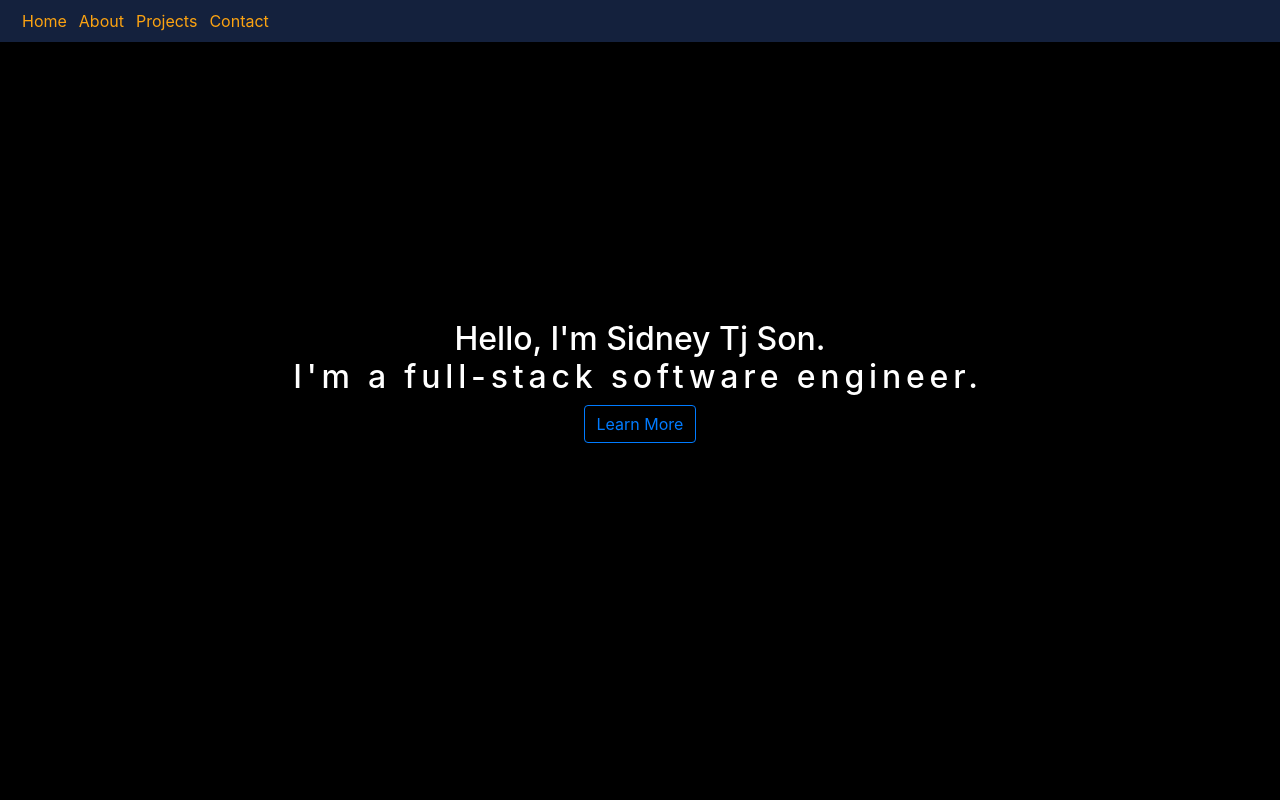
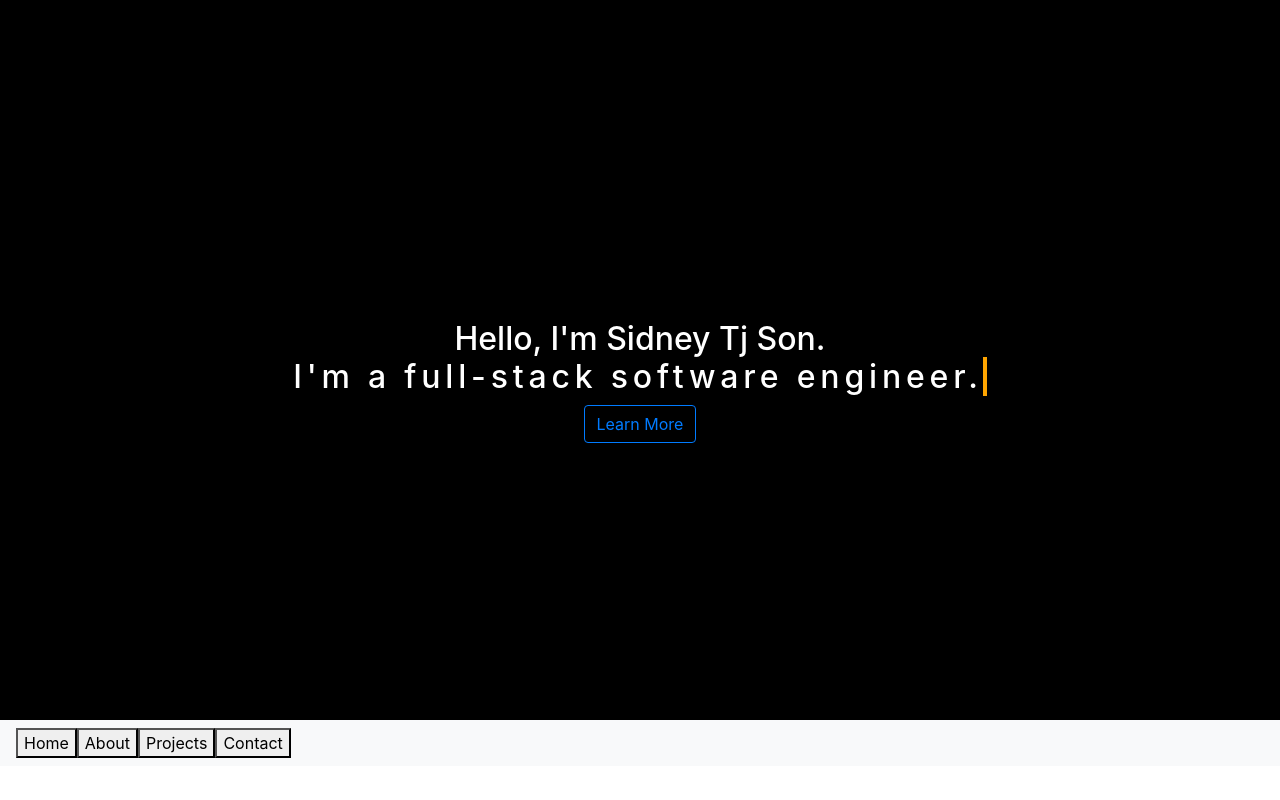
Before and after one commit to sondr0p/Portfolio, a React (Create React App) app in the folder portfolio/: page / in a window 1280 px wide. Shown: the top 800 px of the page. Built offline with nearby package versions, Linux system fonts and the light colour scheme.

Commit message:
Fixed collapse navbar

```diff
--- a/portfolio/src/components/layout/Home.js
+++ b/portfolio/src/components/layout/Home.js
@@ -43,7 +43,7 @@ export default class Home extends Component {
     render() {
         const { changeSelection } = this.props;
         return (
-            <div className="home-heading">
+            <div className="home-heading" id="home">
                 <div className="container">
                     <div className="home-content">
                         <div className="row">
--- a/portfolio/src/components/layout/Nav.js
+++ b/portfolio/src/components/layout/Nav.js
@@ -1,18 +1,61 @@
-import React from 'react';
+import React, { Component } from 'react';
 
-const Nav = props => {
-    const { changeSelection } = props;
-    return (
-        <div className="container">
-            <nav className="navbar navbar-expand-lg fixed-top navbar-custom">
-                <div className="collapse navbar-collapse">
-                    <button type="button" className="nav-button-custom" onClick={() => changeSelection(0)}>Home</button>
-                    <button type="button" className="nav-button-custom" onClick={() => changeSelection(1)}>About</button>
-                    <button type="button" className="nav-button-custom" onClick={() => changeSelection(2)}>Projects</button>
-                    <button type="button" className="nav-button-custom" onClick={() => changeSelection(3)}>Contact</button>
-                </div>
-            </nav>
-        </div>
-    )
+export default class Nav extends Component {
+    constructor(props) {
+        super(props);
+        this.state = {
+            menu: false
+        };
+        this.toggleMenu = this.toggleMenu.bind(this);
+    }
+
+    toggleMenu() {
+        this.setState({ menu: !this.state.menu })
+    }
+    // When the user scrolls the page, execute myFunction
+    componentDidMount() {
+        window.addEventListener('scroll', this.handleScroll);
+    }
+
+    handleScroll() {
+        // When the user scrolls the page, execute myFunction
+        window.onscroll = function () { myFunction() };
+
+        // Get the header
+        var header = document.getElementById("home");
+        var nav = document.getElementById("nav-bar");
+
+        // Get the offset position of the navbar
+        //var sticky = header.offsetTop;
+
+        // Add the sticky class to the header when you reach its scroll position. Remove "sticky" when you leave the scroll position
+        function myFunction() {
+            if (window.pageYOffset > header.clientHeight) {
+                nav.classList.add("sticky");
+            } else {
+                nav.classList.remove("sticky");
+            }
+        }
+    }
+    render() {
+        const { changeSelection } = this.props;
+        const show = (this.state.menu) ? "show" : "";
+        return (
+            <div id="nav-bar">
+                <nav className="navbar navbar-expand-lg navbar-light bg-light">
+                    <button className="navbar-toggler" type="button" onClick={this.toggleMenu}>
+                        <span className="navbar-toggler-icon"></span>
+                    </button>
+                    <div className={"collapse navbar-collapse " + show}>
+                        <div className="navbar-nav mr-auto">
+                            <button type="button" className="nav-item" onClick={() => changeSelection(0)}>Home</button>
+                            <button type="button" className="nav-item" onClick={() => changeSelection(1)}>About</button>
+                            <button type="button" className="nav-item" onClick={() => changeSelection(2)}>Projects</button>
+                            <button type="button" className="nav-item" onClick={() => changeSelection(3)}>Contact</button>
+                        </div>
+                    </div>
+                </nav>
+            </div>
+        )
+    }
 }
-export default Nav;
```
Also changed, not shown: portfolio/public/bootstrap.min.css.
